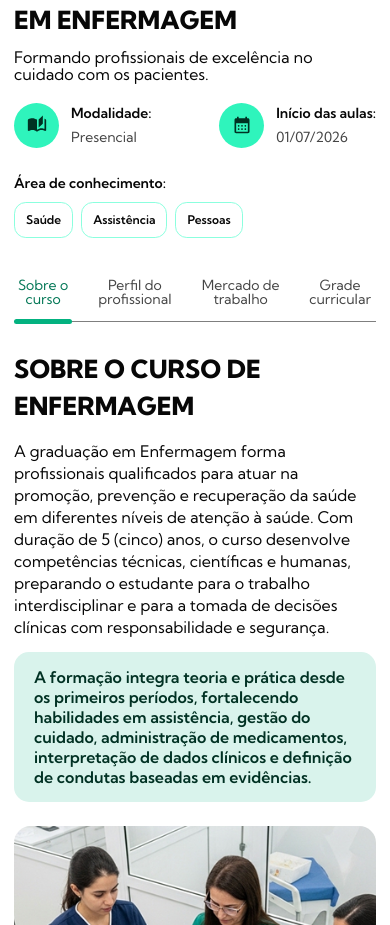
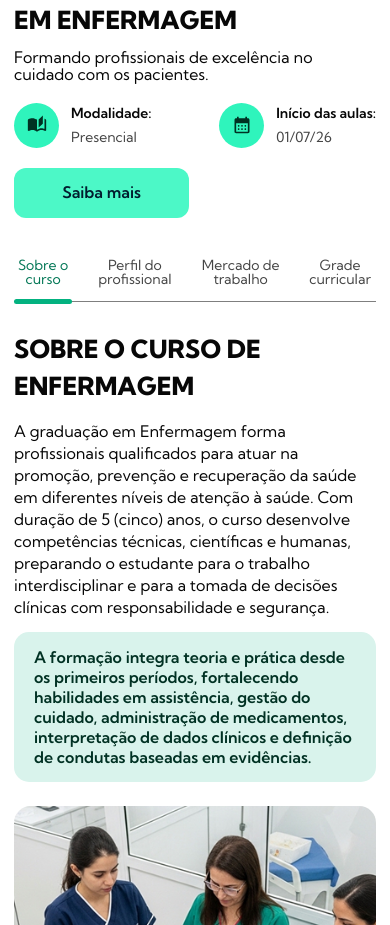
Before and after one commit to martinlofranodeoliveira/faculdadedeenfermagem.com.br, a React (Vite) app: page / in a window 390 px wide. Shown: the part 830-1755 px from the top of the page. Built offline with nearby package versions, Linux system fonts and the light colour scheme; no server answers.

Commit message:
feat: atualiza secao graduacao com botao saiba mais e ajustes de layout

```diff
--- a/src/landing/LandingPage.tsx
+++ b/src/landing/LandingPage.tsx
@@ -54,7 +54,7 @@ export function LandingPage() {
       <Header onOpenPopup={openHeroPopup} />
       <HeroSection onOpenPopup={openHeroPopup} />
       <CourseSection />
-      <FaqSection />
+      <FaqSection onOpenPopup={openHeroPopup} />
       <FooterSection onOpenPopup={openHeroPopup} />
       <ProfileBannerSection />
       <MarketSection />
--- a/src/landing/components/FaqSection.tsx
+++ b/src/landing/components/FaqSection.tsx
@@ -1,4 +1,8 @@
-export function FaqSection() {
+type FaqSectionProps = {
+  onOpenPopup: () => void
+}
+
+export function FaqSection({ onOpenPopup }: FaqSectionProps) {
   return (
     <section id="graduacao" className="lp-program">
       <div className="lp-program__inner">
@@ -48,19 +52,14 @@ export function FaqSection() {
               </div>
               <div className="lp-program__meta-text">
                 <strong>Início das aulas:</strong>
-                <span>01/07/2026</span>
+                <span>01/07/26</span>
               </div>
             </div>
           </div>
 
-          <div className="lp-program__knowledge">
-            <strong>Área de conhecimento:</strong>
-            <div className="lp-program__tags">
-              <span className="lp-program__tag">Saúde</span>
-              <span className="lp-program__tag">Assistência</span>
-              <span className="lp-program__tag">Pessoas</span>
-            </div>
-          </div>
+          <button type="button" className="lp-program__cta" onClick={onOpenPopup}>
+            Saiba mais
+          </button>
         </div>
 
         <div className="lp-program__media">
--- a/src/landing/landing.css
+++ b/src/landing/landing.css
@@ -597,8 +597,8 @@
 .lp-program__location-text {
   margin: 0;
   font-family: 'Kumbh Sans', var(--font-sans);
-  font-size: 20px;
-  line-height: 31.115px;
+  font-size: 18px;
+  line-height: 24px;
   color: #001b2d;
 }
 
@@ -635,6 +635,34 @@
   display: flex;
   align-items: center;
   gap: 34px;
+}
+
+.lp-program__cta {
+  margin-top: 26px;
+  width: 175px;
+  height: 50px;
+  border: 0;
+  border-radius: 12px;
+  display: inline-flex;
+  align-items: center;
+  justify-content: center;
+  background: #4cf8c7;
+  color: #011d2e;
+  font-family: 'Kumbh Sans', var(--font-sans);
+  font-size: 20px;
+  font-weight: 600;
+  line-height: 31.115px;
+  cursor: pointer;
+}
+
+.lp-program__cta:hover,
+.lp-program__cta:focus-visible {
+  filter: brightness(0.96);
+}
+
+.lp-program__cta:focus-visible {
+  outline: 2px solid rgba(1, 29, 46, 0.25);
+  outline-offset: 3px;
 }
 
 .lp-program__meta-item {
@@ -2048,6 +2076,10 @@
     gap: 18px;
   }
 
+  .lp-program__cta {
+    margin-top: 22px;
+  }
+
   .lp-program__knowledge {
     margin-top: 36px;
   }
@@ -2486,6 +2518,14 @@
     flex-wrap: nowrap;
   }
 
+  .lp-program__cta {
+    margin-top: 18px;
+    width: 175px;
+    height: 50px;
+    font-size: 16px;
+    line-height: 31.115px;
+  }
+
   .lp-program__meta-item {
     gap: 12px;
     min-width: 0;
```
Also changed, not shown: public/landing/lead-chevron-down.svg.
